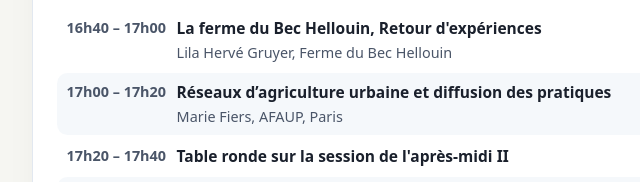
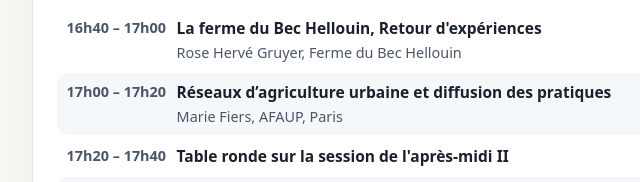
Before and after one commit to SonyCSLParis/FrenchMethod, a plain HTML site: page index.html in a window 1280 px wide. Shown: the part 3273-3455 px from the top of the page, 152-792 px from the left. Drawn offline with Linux system fonts and the light colour scheme.

```diff
--- a/index.html
+++ b/index.html
@@ -412,7 +412,7 @@
           <div class="slot-time">16h40 – 17h00</div>
           <div class="slot-content-main">
             <div class="slot-title">La ferme du Bec Hellouin, Retour d'expériences</div>
-            <div class="slot-speaker">Lila Hervé Gruyer, Ferme du Bec Hellouin</div>
+            <div class="slot-speaker">Rose Hervé Gruyer, Ferme du Bec Hellouin</div>
           </div>
         </div>
 
```
